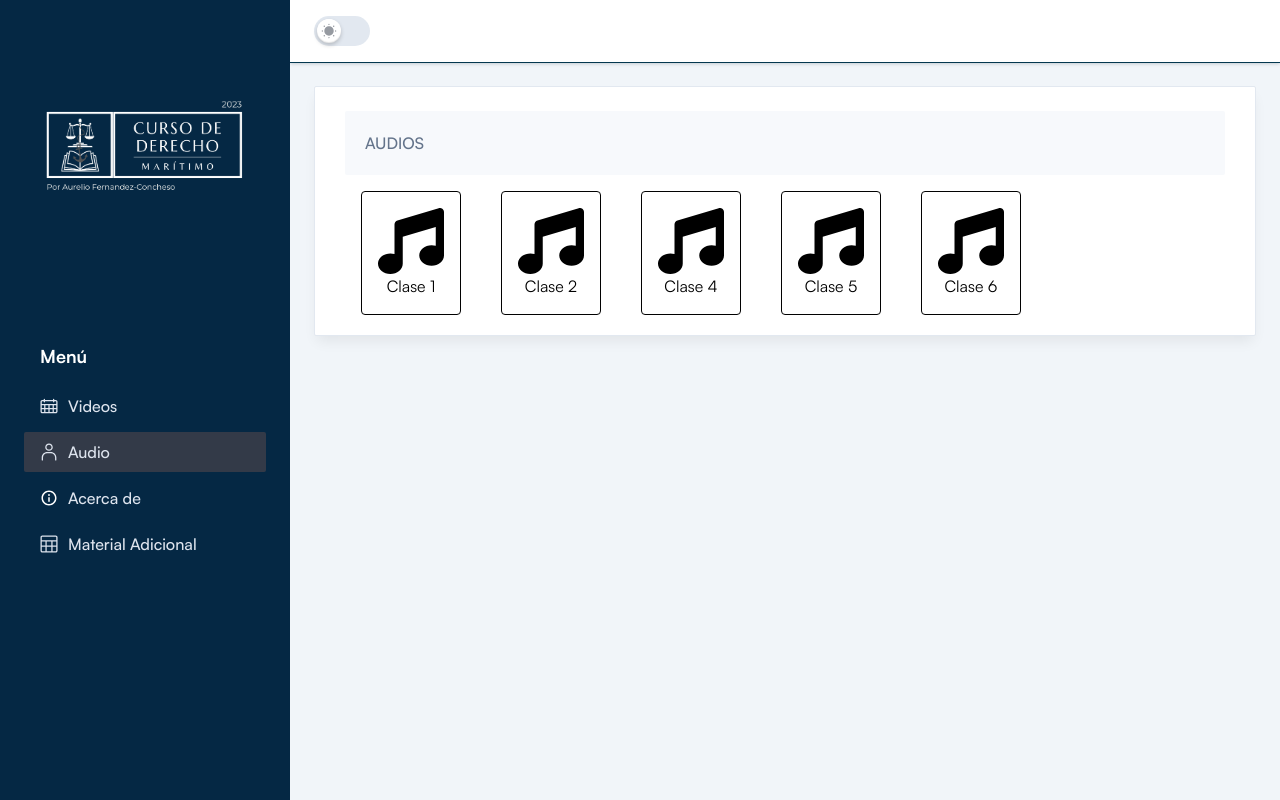
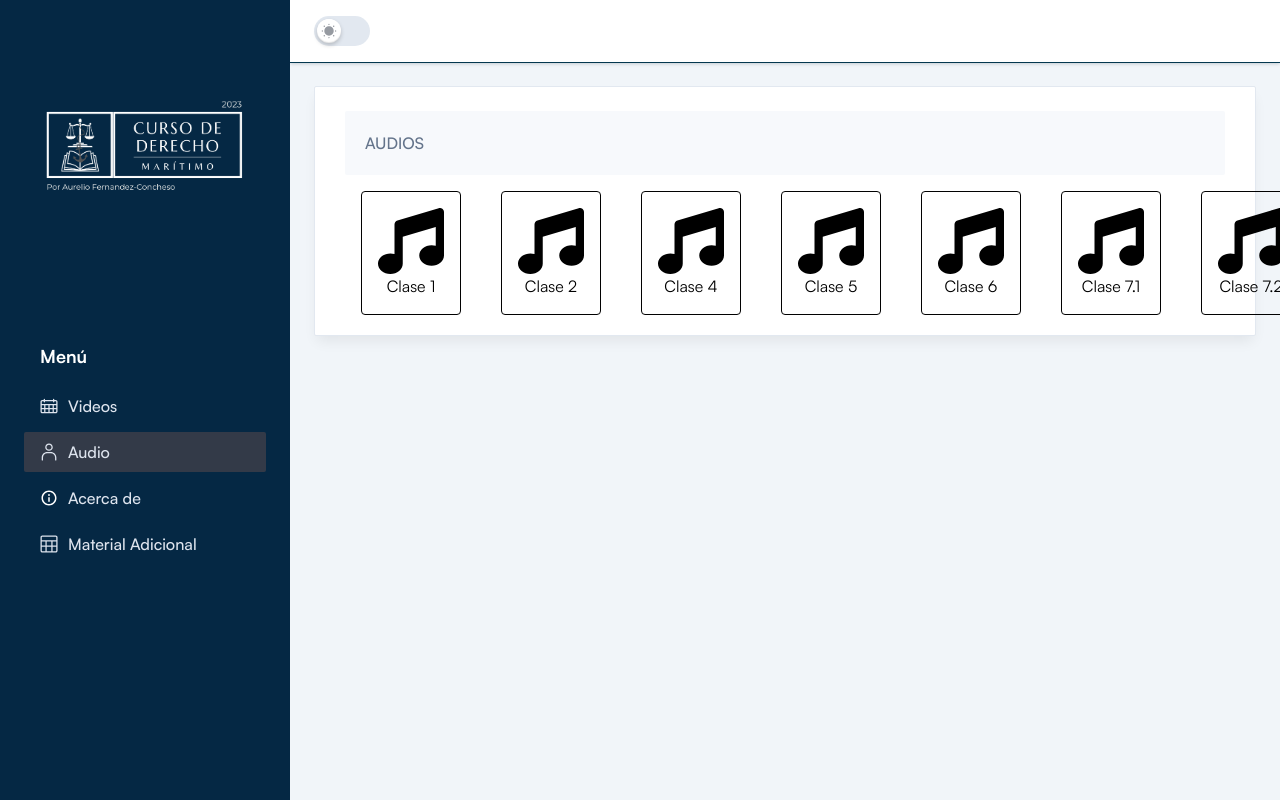
Before and after one commit to aarcela/maritimo-digital, a Next.js app: page /audios in a window 1280 px wide. Built offline with nearby package versions, Linux system fonts and the light colour scheme; a web font is replaced by a local one.

Commit message:
Adding audios parte 7

```diff
--- a/app/audios/page.tsx
+++ b/app/audios/page.tsx
@@ -19,6 +19,14 @@ const audioMaterial: any[] = [
     link: "https://drive.google.com/file/d/1oWfAZmhHd1YnumQIZNAACpn-OliSbwau/view",
     name: "Clase 6",
   },
+  {
+    link: "https://drive.google.com/file/d/1cdwuQkHtDAU_ko2U3OO1Jhd0stIiC2Co/view",
+    name: "Clase 7.1",
+  },
+  {
+    link: "https://drive.google.com/file/d/1WfPIJLatPgyaYm6i09Eql7omvO9OdPdd/view",
+    name: "Clase 7.2",
+  },
 ];
 
 export default function Audios() {
@@ -26,9 +34,7 @@ export default function Audios() {
     <div className="rounded-sm border border-stroke bg-white px-5 pt-6 pb-2.5 shadow-default dark:border-strokedark dark:bg-boxdark sm:px-7.5 xl:pb-1">
       <div className="grid rounded-sm bg-gray-2 dark:bg-meta-4">
         <div className="p-2.5 xl:p-5">
-          <h5 className="text-sm font-medium uppercase xsm:text-base">
-            Audios
-          </h5>
+          <h5 className="text-sm font-medium uppercase xsm:text-base">Audios</h5>
         </div>
       </div>
       <div className="flex flex-row gap-2">
```
